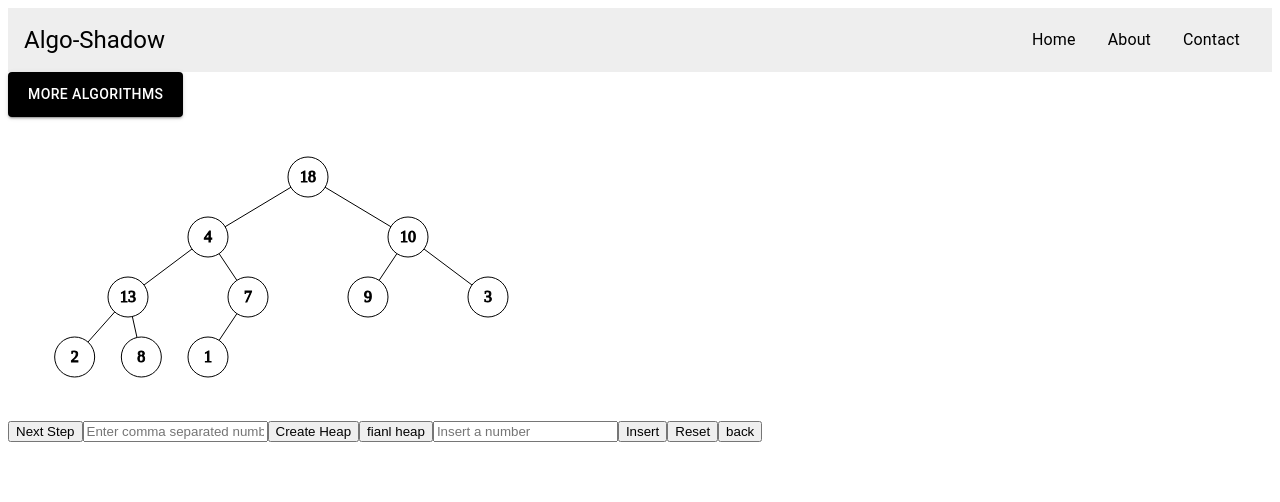
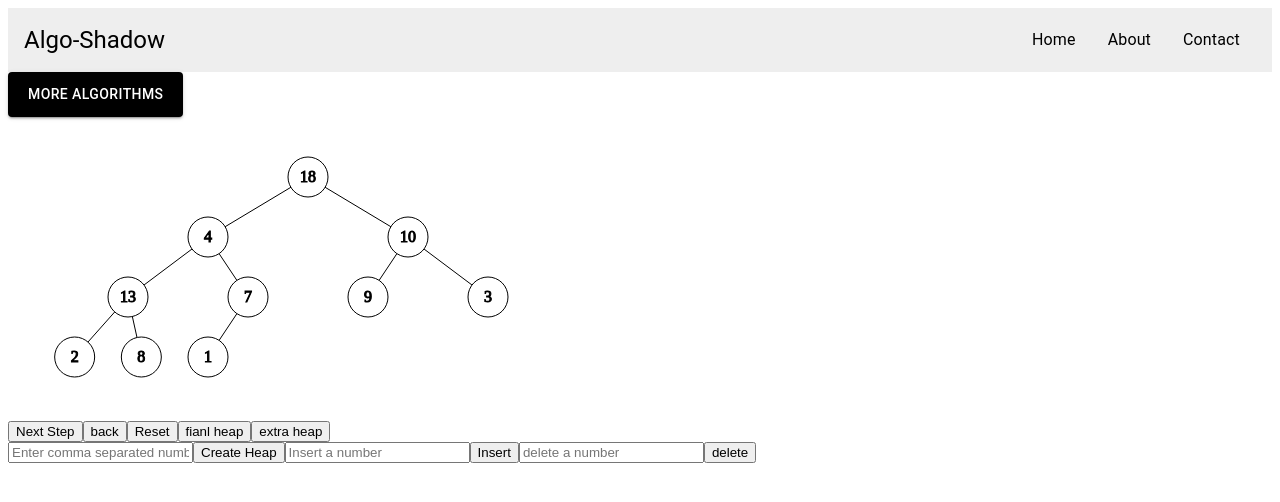
Before and after one commit to mytnguyen26/algo-shadow, a React (Vite) app in the folder packages/client/: page /heap in a window 1280 px wide. Shown: the top 502 px of the page. Built offline with nearby package versions, Linux system fonts and the light colour scheme.

Commit message:
Add files via upload

```diff
--- a/packages/client/src/pages/Algorithm/Heap.jsx
+++ b/packages/client/src/pages/Algorithm/Heap.jsx
@@ -5,22 +5,22 @@ const width = 600;
 const height = 300;
 var data = [18, 4, 10, 13, 7, 9, 3, 2, 8, 1]
 var dataset = []
+var tdataset = []
 var record = []
 var step = 0
+var deleteindex = -1;
 function HeapPage() {
   const svgRef = useRef(null);
   const [resetkey,setResetkey] = useState(0);
+  const [state, setState] = useState(0);
+  //const [step, setStep] = useState(0);
 
   useEffect(() => {
     createHeap()
   },[resetkey]);
 
-  function dataTran(data) {
-    return data.map((value, index) => ({ index: index + 1, value: Number(value) }));
-  }
-
-  function validdata(tdata) {
-    for (const ele of tdata) {
+  function validdata(xdata) {
+    for (const ele of xdata) {
       if (isNaN(ele)) {
         return false;
       }
@@ -35,19 +35,24 @@ function HeapPage() {
     }
     else
     {
-      const text1 = document.getElementById("t" + record[step].e1);
-      const text2 = document.getElementById("t" + record[step].e2);
-      Animation.animateExchange(text1,text2);
+      if(record[step].e1==0){
+        Animation.deleteelement(deleteindex+1,dataset.length+1)
+      }
+      else{
+        const text1 = document.getElementById("t" + record[step].e1);
+        const text2 = document.getElementById("t" + record[step].e2);
+        Animation.animateExchange(text1,text2);
+      }
       step++
     }
   }
 
   function reset() {
     step = 0
-    Animation.createTree(dataset,svgRef);
-    let result = Heapification.buildmaxheap(dataset,record);
-    record = result.record
-    dataset = result.dataset
+    if(state==0)
+      Animation.createTree(dataset,svgRef)
+    else
+      Animation.fianlTree(tdataset,svgRef)
   }
 
   function back() {
@@ -58,20 +63,52 @@ function HeapPage() {
     else
     {
       step--
-      console.log(record)
-      console.log(step)
+      if(record[step].e1==0){
+        Animation.showelement(deleteindex+1,dataset.length+1)
+      }
+      else{
       const text1 = document.getElementById("t" + record[step].e1);
       const text2 = document.getElementById("t" + record[step].e2);
       Animation.animateExchange(text1,text2);
+      }
     }
   }
 
-  function createHeap(){
-    dataset = dataTran(data)
+  function empty(){
     record = []
     step = 0
+  }
+
+  function createHeap(){
+    dataset = data.map((value, index) => ({ index: index + 1, value: Number(value) }));
+    empty()
     Animation.createTree(dataset,svgRef);
     Heapification.buildmaxheap(dataset,record);
+  }
+
+  function insertheap(idata){
+    empty()
+    setState(1)
+    data.push(Number(idata[0]))
+    dataset.push({index:data.length,value:Number(idata[0])})
+    tdataset = JSON.parse(JSON.stringify(dataset));//save data before sort
+    Animation.fianlTree(dataset,svgRef);
+    Heapification.insertheap(dataset,record)
+  }
+
+  function deleteheap(i){
+    empty()
+    setState(1)
+    Animation.fianlTree(dataset,svgRef);
+    tdataset = JSON.parse(JSON.stringify(dataset));//save data before sort
+    Heapification.deleteheap(i+1,dataset,record);
+    record.push({
+      e1: 0,
+      e2: dataset.length+1
+    })
+    deleteindex = i
+    console.log(dataset)
+    data.splice(dataset[i].index-1, 1);
   }
 
   return (
@@ -80,39 +117,62 @@ function HeapPage() {
       <svg key={resetkey} ref={svgRef} width={width} height={height}></svg>
       {/* <button onClick={initializeMaxHeap}>Build Max Heap</button> */}
       </div>
-      <button onClick={()=>{nextStep()}}>Next Step</button>
+      <div>
+      <button onClick={nextStep}>Next Step</button>
+      <button onClick={back}>back</button>
+
+      <button onClick={reset}>Reset</button>
+      <button onClick={() => {
+          Animation.fianlTree(dataset,svgRef);
+          step = record.length
+        }}>fianl heap</button>
+      <button>extra heap</button>
+      </div>
+
+
       <input id="create" placeholder="Enter comma separated numbers" />
       <button id="csubmit" onClick={() => {
-        let tdata = document.getElementById("create").value.split(",");
-        if (validdata(tdata)) {
-          data = tdata.map(item => Number(item.trim()))
+        let cdata = document.getElementById("create").value.split(",");
+        if (validdata(cdata)) {
+          data = cdata.map(item => Number(item.trim()))
           createHeap()
+          setState(0)
         } else {
           alert("Only numbers and commas can be entered");
         }
         }}>Create Heap</button>
 
-      <button id="final" onClick={() => {
-          console.log("final")
-          Animation.fianlTree(dataset,svgRef);
-        }}>fianl heap</button>
-
       <input id="insert" placeholder="Insert a number" />
       <button id="isubmit" onClick={() => {
-          let tdata = document.getElementById("insert").value.split(",");
-          if (validdata(tdata) && tdata.length === 1) {
-            data.push(Number(tdata[0]))
-            dataset.push({index:data.length,value:Number(tdata[0])})
-            step = record.length-1
-            Animation.fianlTree(dataset,svgRef);
-            Heapification.insertheap(dataset,record)
-          } else {
-            alert(tdata.length !== 1 ? "Only insert one number" : "Only numbers and commas can be entered");
+        let idata = document.getElementById("insert").value.split(",");
+        if (validdata(idata) && idata.length === 1) {
+          insertheap(idata)
+        } else {
+            alert(idata.length !== 1 ? "Only insert one number" : "Only numbers and commas can be entered");
           }
         }}>Insert</button>
+      <input id="delete" placeholder="delete a number" />
+      <button id="dsubmit" onClick={() => {
+          let ddata = document.getElementById("delete").value.split(",");
+          let t = 0;
+          if (validdata(ddata) && ddata.length === 1) {
+            for(var i = 0;i<dataset.length;i++)
+            {
+              if(dataset[i].value==ddata[0])
+              {
+                deleteheap(i)
+                t= 1;
+                break;
+              }
+            }
+            if(t==0)
+              alert(ddata[0]+" is not in heap")
+          } else {
+            alert(ddata.length !== 1 ? "Only delete one number" : "Only numbers and commas can be entered");
+          }
+        }}>delete</button>
 
-      <button id="reset" onClick={reset}>Reset</button>
-      <button id="reset" onClick={back}>back</button>
+
     </div>
   );
 }
--- a/packages/client/src/pages/Algorithm/HeapComponent/animate.jsx
+++ b/packages/client/src/pages/Algorithm/HeapComponent/animate.jsx
@@ -88,8 +88,6 @@ const Animation = {
     //console.log(dataSetToUse)
     svg.selectAll('*').remove();
     const my = 60;
-    let i = 0;
-    let j = 0;
     const p = svg
           .append("g")
           .attr("stroke", "black")
@@ -99,10 +97,10 @@ const Animation = {
           .enter()
           .append("line")
           .attr("id", (c) => "l" + c.index)
-          .attr("x1", (c) => (c.index === 1 ? null : getx(c.index,width)))
-          .attr("y1", (c) => (c.index === 1 ? null : my * (getdepth(c.index) + 1)))
-          .attr("x2", (c) => (c.index === 1 ? null : getx(Math.floor(c.index / 2),width)))
-          .attr("y2", (c) => (c.index === 1 ? null : my * (getdepth(c.index))));
+          .attr("x1", (c,i) => (i === 0 ? null : getx(i+1,width)))
+          .attr("y1", (c,i) => (i === 0 ? null : my * (getdepth(i+1) + 1)))
+          .attr("x2", (c,i) => (i === 0 ? null : getx(Math.floor((i+1)/ 2),width)))
+          .attr("y2", (c,i) => (i === 0 ? null : my * (getdepth(i+1))));
     const c = svg
           .append("g")
           .attr("stroke", "black")
@@ -113,8 +111,8 @@ const Animation = {
           .enter()
           .append("circle")
           .attr("id", (c) => "c" + c.index)
-          .attr("cx", (c) => getx(c.index,width))
-          .attr("cy", (c) => my * (getdepth(c.index) + 1))
+          .attr("cx", (c,i) =>getx(i+1,width) )
+          .attr("cy", (c,i) => my * (getdepth(i+1) + 1))
           .attr("r", 20);
     const t = svg
           .append("g")
@@ -127,13 +125,8 @@ const Animation = {
           .append("text")
           .attr("id", (c) => {
             return "t" + c.index})
-          .attr("dx", (c) =>{
-            i++;
-            return getx(i,width)} )
-          .attr("dy", (c) =>{
-            j++;
-            return my * (getdepth(j) + 1) + 5
-          } )
+          .attr("dx", (c,i) =>getx(i+1,width))
+          .attr("dy", (c,i) =>my * (getdepth(i+1) + 1) + 5)
           .text((t) => t.value);
   },
 
@@ -152,6 +145,19 @@ const Animation = {
     c1.setAttribute("dy", y2);
     c2.setAttribute("dx", x1);
     c2.setAttribute("dy", y1);
+  },
+
+  deleteelement:(e,size)=>{
+    document.getElementById("t"+e).style.display = 'none';
+    document.getElementById("c"+size).style.display = 'none';
+    document.getElementById("l"+size).style.display = 'none';
+  },
+
+  showelement:(e,size)=>{
+    console.log(document.getElementById("t"+e))
+    document.getElementById("t"+e).style.display = 'block';
+    document.getElementById("c"+size).style.display = 'block';
+    document.getElementById("l"+size).style.display = 'block';
   }
 }
 
--- a/packages/client/src/pages/Algorithm/HeapComponent/heapmethod.jsx
+++ b/packages/client/src/pages/Algorithm/HeapComponent/heapmethod.jsx
@@ -6,30 +6,60 @@ const maxheap = (localDataset, i, localRecord) => {
   if (left <= n && localDataset[left - 1].value > localDataset[i - 1].value) {
     largest = left;
   }
-    else
-    {
+  else{
     largest = i
   }
-
   if (right <= n && localDataset[right - 1].value > localDataset[largest - 1].value) {
     largest = right;
   }
-
   if (largest !== i) {
-      localRecord.push({
-        e1:localDataset[i - 1].index,
-        e2:localDataset[largest - 1].index
-      });
-      // Swap
-      let temp = localDataset[i - 1];
-      localDataset[i - 1] = localDataset[largest - 1];
-      localDataset[largest - 1] = temp;
+    exchanegdata(i,largest,localDataset,localRecord)
+    // Recursively heapify the affected subtree
     maxheap(localDataset, largest, localRecord)
-
-      // Recursively heapify the affected subtree
   }
   return { dataset: localDataset, record: localRecord };
 };
+
+const exchanegdata = (index1, index2,localDataset,localRecord)=>{
+  localRecord.push({
+    e1: localDataset[index1-1].index,
+    e2: localDataset[index2-1].index,
+  })
+  // Swap
+  let temp = localDataset[index1 - 1];
+  localDataset[index1 - 1] = localDataset[index2 - 1];
+  localDataset[index2 - 1] = temp;
+}
+
+const extraheap = (localDataset, localRecord)=>{
+  if(localDataset.length<1){
+    throw new Error('heap unflow');
+  }
+  //delete
+  exchanegdata(1,localDataset.length,localDataset, localRecord)
+  localDataset.pop();
+  maxheap(localDataset,1,localRecord)
+  return { dataset: localDataset, record: localRecord };
+}
+
+
+
+const getparent = (i)=>{
+  return Math.floor(i/2)
+}
+
+const increasekey = (i,key,localDataset, localRecord)=>{
+  if(key<localDataset[i-1].value){
+    throw new Error('new value is smaller than before');
+  }
+  localDataset[i-1].value = key
+  while(i>1 && localDataset[getparent(i)-1].value<localDataset[i-1].value){
+    console.log("exchange:"+i+","+getparent(i))
+    exchanegdata(getparent(i),i,localDataset,localRecord)
+    i = getparent(i);
+  }
+  return { dataset: localDataset, record: localRecord };
+}
 
 const Heapification = {
     buildmaxheap:(dataset,record) => {
@@ -45,7 +75,7 @@ const Heapification = {
       const n = localDataset.length;
       let i = n;
       while (i > 1) {
-        const parentIndex = Math.floor(i / 2);
+        const parentIndex = getparent(i);
         if (localDataset[i - 1].value > localDataset[parentIndex - 1].value) {
           // Swap the element with its parent
           let temp = localDataset[i - 1];
@@ -66,8 +96,11 @@ const Heapification = {
 
       return { dataset: localDataset, record: localRecord };
     },
-    deleteheap:()=>{
 
+    deleteheap: (index, localDataset, localRecord) => {
+      let max = localDataset[0].value+1
+      increasekey(index, max,localDataset, localRecord);
+      extraheap(localDataset,localRecord)
     },
 }
 
```
Lines whose indentation alone changed are shown as unchanged.
